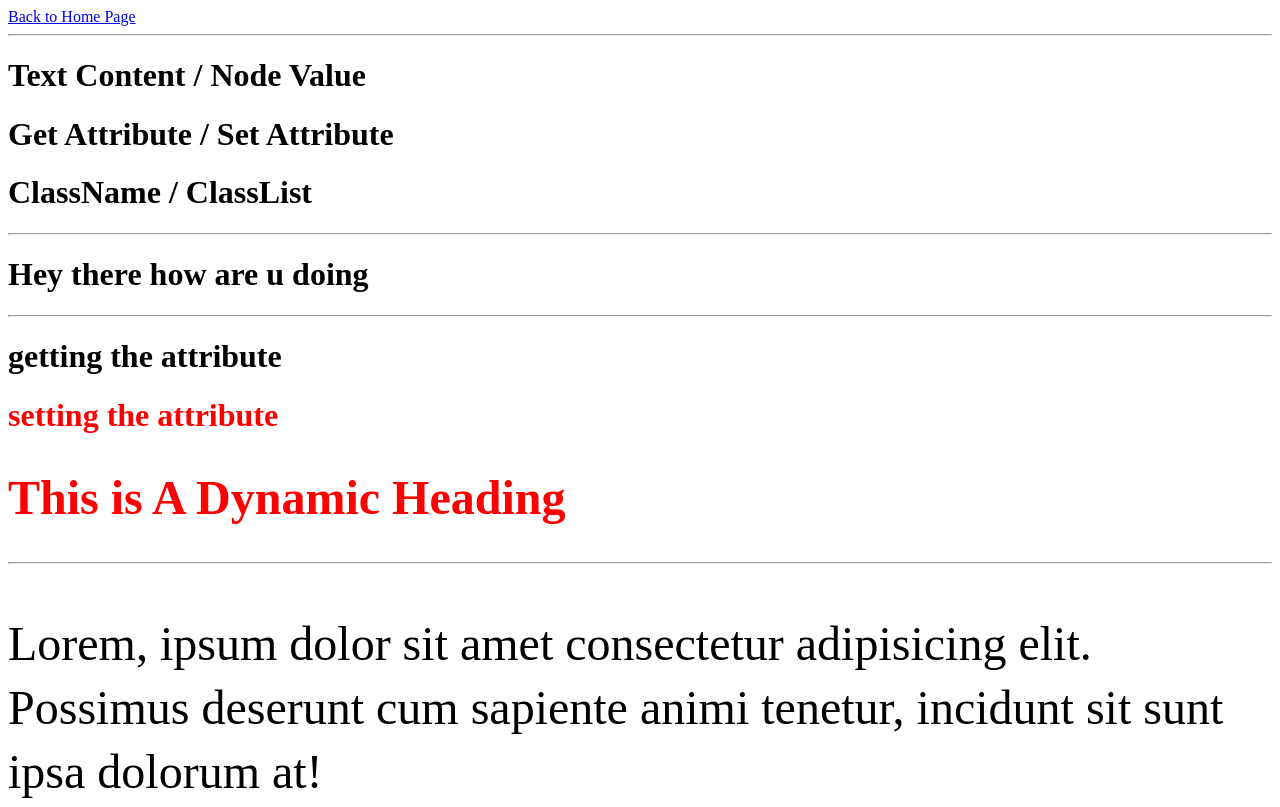
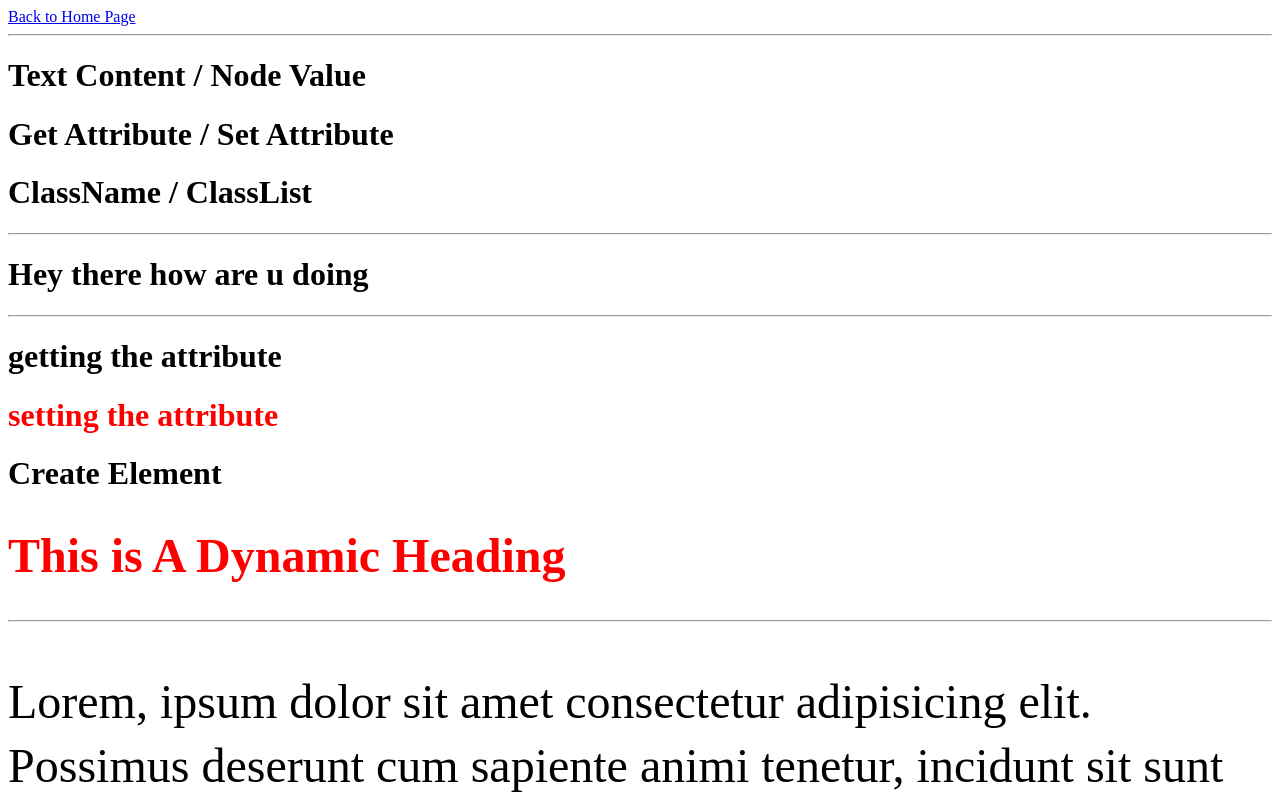
Before and after one commit to webdev-code/javascript, a plain HTML site: page moredom/index.html in a window 1280 px wide. Shown: the top 807 px of the page. Drawn offline with Linux system fonts and the light colour scheme.

Commit message:
more dom

```diff
--- a/moredom/index.html
+++ b/moredom/index.html
@@ -27,6 +27,7 @@
       <hr />
       <h1 id="getattribute">getting the attribute</h1>
       <h1 id="setattribute">setting the attribute</h1>
+      <h1>Create Element</h1>
     </div>
     <hr />
     <p>
```
